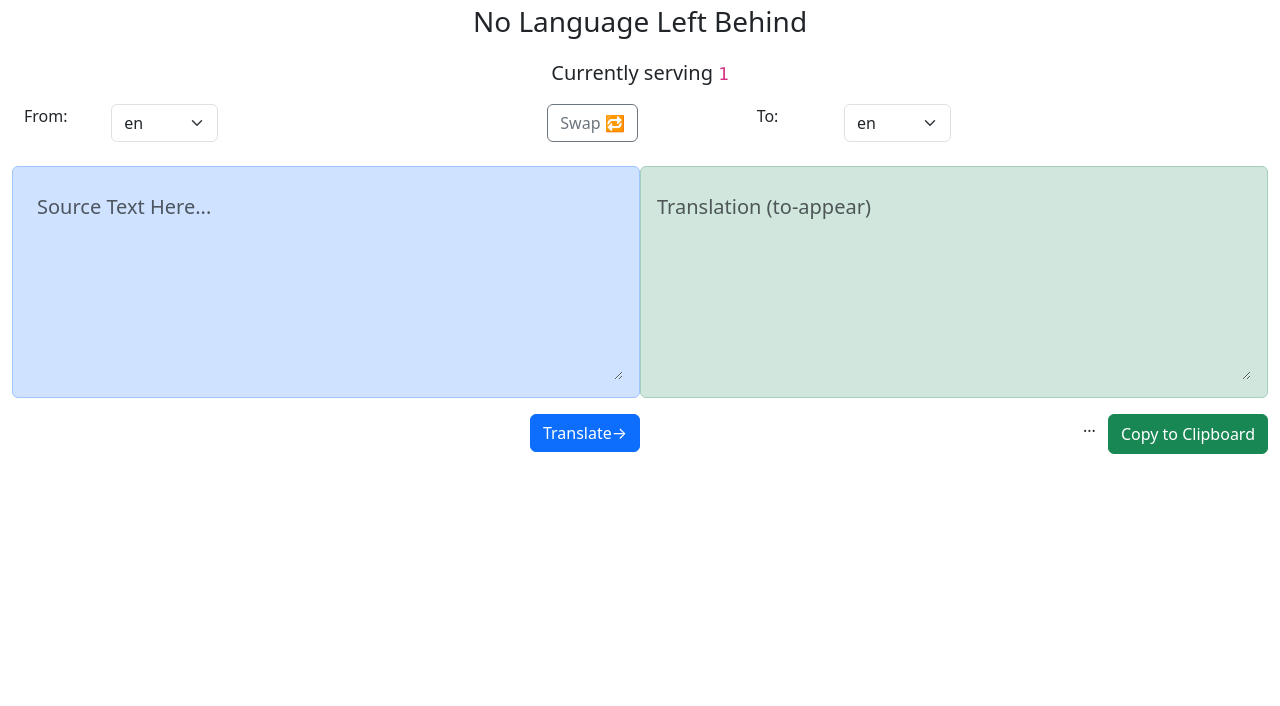
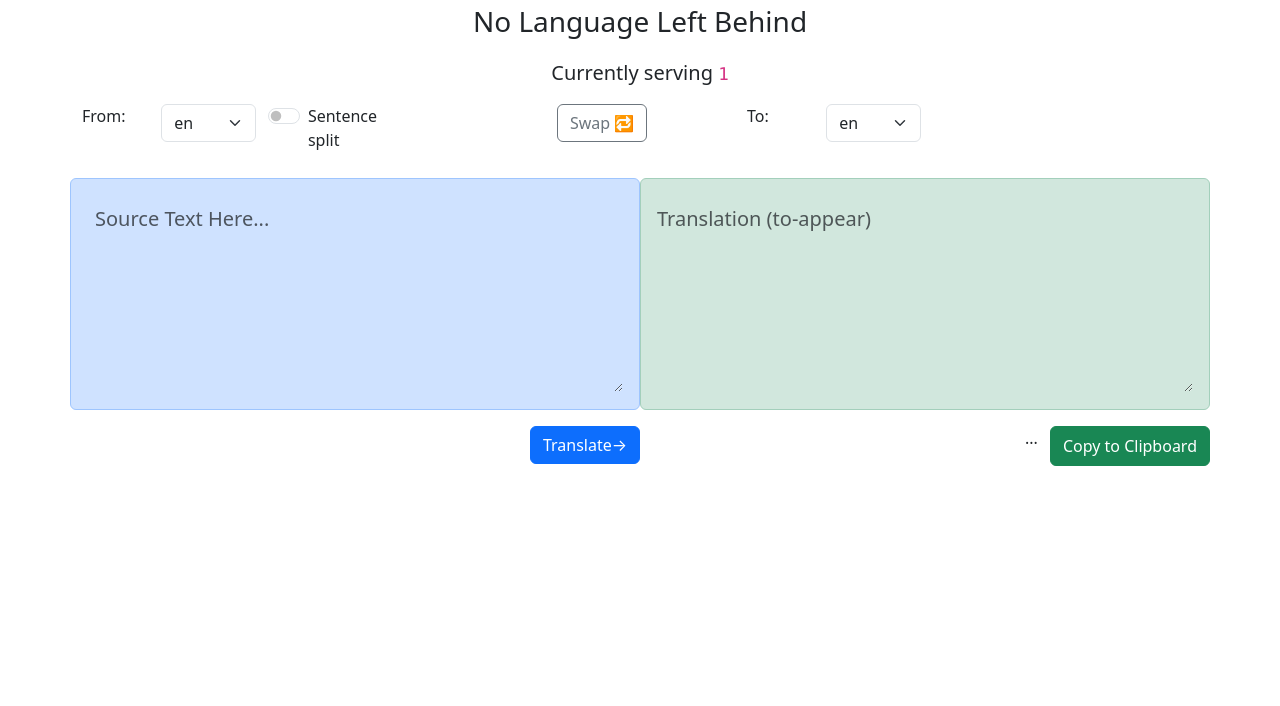
Before and after one commit to thammegowda/nllb-serve, a Flask app: template nllb_serve/templates/index.html in a window 1280 px wide. Shown: the part 56-762 px from the top of the page. Run offline with Flask 3, Linux system fonts and the light colour scheme; the template is opened without the code that fills it: most values are stand-ins (such as "Sample title", 1, 10 or a date in 2020); parts of the project's set-up code (start-up, migrations or seed data) failed here and were passed over; some libraries are stand-ins or nearby versions.

Commit message:
sentence splitter added

```diff
--- a/nllb_serve/app.py
+++ b/nllb_serve/app.py
@@ -6,6 +6,7 @@ import os
 import sys
 import platform
 from argparse import ArgumentParser, ArgumentDefaultsHelpFormatter
+from sentence_splitter import split_text_into_sentences
 
 from functools import lru_cache
 import time
@@ -21,6 +22,9 @@ from . import log, DEF_MODEL_ID
 device = torch.device(torch.cuda.is_available() and 'cuda' or 'cpu')
 log.info(f'torch device={device}')
 
+dicti = {"cat_Latn": "ca", "ces_Latn": "cs", "dan_Latn": "da", "nld_Latn": "nl","eng_Latn": "en","fin_Latn": "fi","fra_Latn": "fr","deu_Latn": "de",
+"ell_Grek": "el","hun_Latn": "hu","isl_Latn": "is","ita_Latn": "it","Latvian": "lv","lit_Latn": "lt","nno_Latn": "no","pol_Latn": "pl",
+"por_Latn": "pt","ron_Latn": "ro","rus_Cyrl": "ru","slk_Latn": "sk","spa_Latn": "es","swe_Latn": "sv","tur_Latn": "tr"}
 
 #DEF_MODEL_ID = "facebook/nllb-200-distilled-600M"
 DEF_SRC_LNG = 'eng_Latn'
@@ -78,6 +82,19 @@ def favicon():
     return send_from_directory(os.path.join(bp.root_path, 'static', 'favicon'), 'favicon.ico')
 
 
+def sentence_splitter(src_lang, sources):
+    lang = dicti.get(src_lang)
+    index = [0]
+    sentences = []
+
+    for source in sources:
+        sentence = split_text_into_sentences(source, language=lang)
+        for sen in sentence:
+            sentences.append(sen)
+        index.append(len(sentences))
+
+    return sentences, index
+
 
 def attach_translate_route(
     model_id=DEF_MODEL_ID, def_src_lang=DEF_SRC_LNG,
@@ -127,10 +144,19 @@ def attach_translate_route(
 
         src_lang = args.get('src_lang') or def_src_lang
         tgt_lang = args.get('tgt_lang') or def_tgt_lang
+        sen_split = args.get('sen_split')
+
         tokenizer = get_tokenizer(src_lang=src_lang)
 
         if not sources:
             return "Please submit 'source' parameter", 400
+
+        if sen_split:
+            if src_lang not in dicti:
+                return "Sentence splitter for this langauges is not availabe", 400
+            else:
+                sources, index  = sentence_splitter(src_lang, sources)
+
         max_length = 80
         inputs = tokenizer(sources, return_tensors="pt", padding=True)
         inputs = {k:v.to(device) for k, v in inputs.items()}
@@ -140,7 +166,15 @@ def attach_translate_route(
             max_length = max_length)
         output = tokenizer.batch_decode(translated_tokens, skip_special_tokens=True)
 
-        res = dict(source=sources, translation=output,
+        if sen_split:
+            results = []
+            for i in range(1, len(index)):
+                batch = output[index[i-1]:index[i]]
+                results.append(" ".join(batch))
+        else:
+            results = output
+
+        res = dict(source=sources, translation=results,
                    src_lang = src_lang, tgt_lang=tgt_lang,
                    time_taken = round(time.time() - st, 3), time_units='s')
 
--- a/nllb_serve/templates/index.html
+++ b/nllb_serve/templates/index.html
@@ -3,7 +3,7 @@
 {% block content %}
 <p class="text-center fs-3">{% block title %} No Language Left Behind {% endblock %}</p>
   <p class="text-center fs-5">Currently serving <code>{{model_id}}</code></p>
-  <form id="source-form" class="form container-fluid" action="./translate">
+  <form id="source-form" class="form container" action="./translate">
     <div class="row">
       <div class="form-group col-5">
           <div class="row">
@@ -14,6 +14,10 @@
                       <option {% if def_src_lang == src_lang %} selected {% endif %}>{{src_lang}}</option>
                       {% endfor %}
                   </select>
+              </div>
+              <div class="form-check form-switch col-sm-2">
+                <input class="form-check-input" type="checkbox" id="toggelbutton">
+                <label class="form-check-label" for="toggelbutton">Sentence split</label>
               </div>
           </div>
       </div>
@@ -110,11 +114,13 @@
       source = $('#source_txt').val().trim().split('\n')
       src_lang = $('#src_lang').val()
       tgt_lang = $('#tgt_lang').val()
+      sen_split = $('#toggelbutton').prop('checked')
 
       data = JSON.stringify({
         'source': source,
         'src_lang': src_lang,
-        'tgt_lang': tgt_lang
+        'tgt_lang': tgt_lang,
+        'sen_split': sen_split
       })
       console.log(data);
 
@@ -125,8 +131,8 @@
       });
 
       posting.done(update_view)
-      posting.fail(function () {
-        alert("Something went wrong🤒! Check console logs.");
+      posting.fail(function (result) {
+        alert(result.responseText);
         $('#target').text('');
       });
     });
--- a/requirements.txt
+++ b/requirements.txt
@@ -4,3 +4,4 @@ Werkzeug>=3.0.0
 torch>=1.12
 gunicorn
 gevent
+sentence-splitter
```
